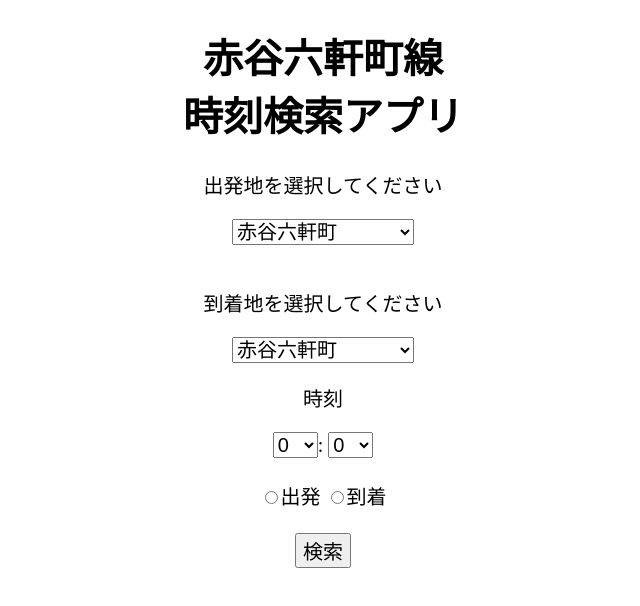
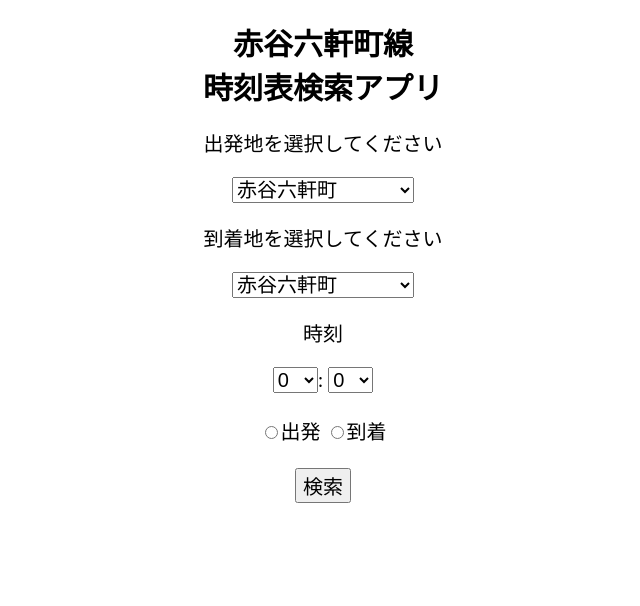
Before and after one commit to tinkerkidsjp/akatanibus, a plain HTML site: page index.html in a window 1280 px wide. Shown: the whole page, without its empty margins (317-957 px from the left). Drawn offline with Linux system fonts and the light colour scheme.

Commit message:
Update index.html

```diff
--- a/index.html
+++ b/index.html
@@ -11,13 +11,16 @@ select {
 button {
     font-size: 20px;
 }
+h1 {
+    font-size: 30px;
+}
 </style>
 </head>
 <body style="font-size: 20px;">
-<h1 style="text-align: center">赤谷六軒町線<br>時刻検索アプリ</h1>
+<h1 style="text-align: center">赤谷六軒町線<br>時刻表検索アプリ</h1>
 <p style="text-align: center" for="start">出発地を選択してください</p>
 <select name="start" id="start" style="display: block; margin: auto;"></select>
-<p style="text-align: center" for="goal"><br>到着地を選択してください</p>
+<p style="text-align: center" for="goal">到着地を選択してください</p>
 <select name="goal" id="goal" style="display: block; margin: auto"></select>
 <p style="text-align: center" for="hour">時刻</p>
 <!--　inline要素を囲んでいるdivやpなどのブロック要素にtext-alignをつけて指定している　-->
```
